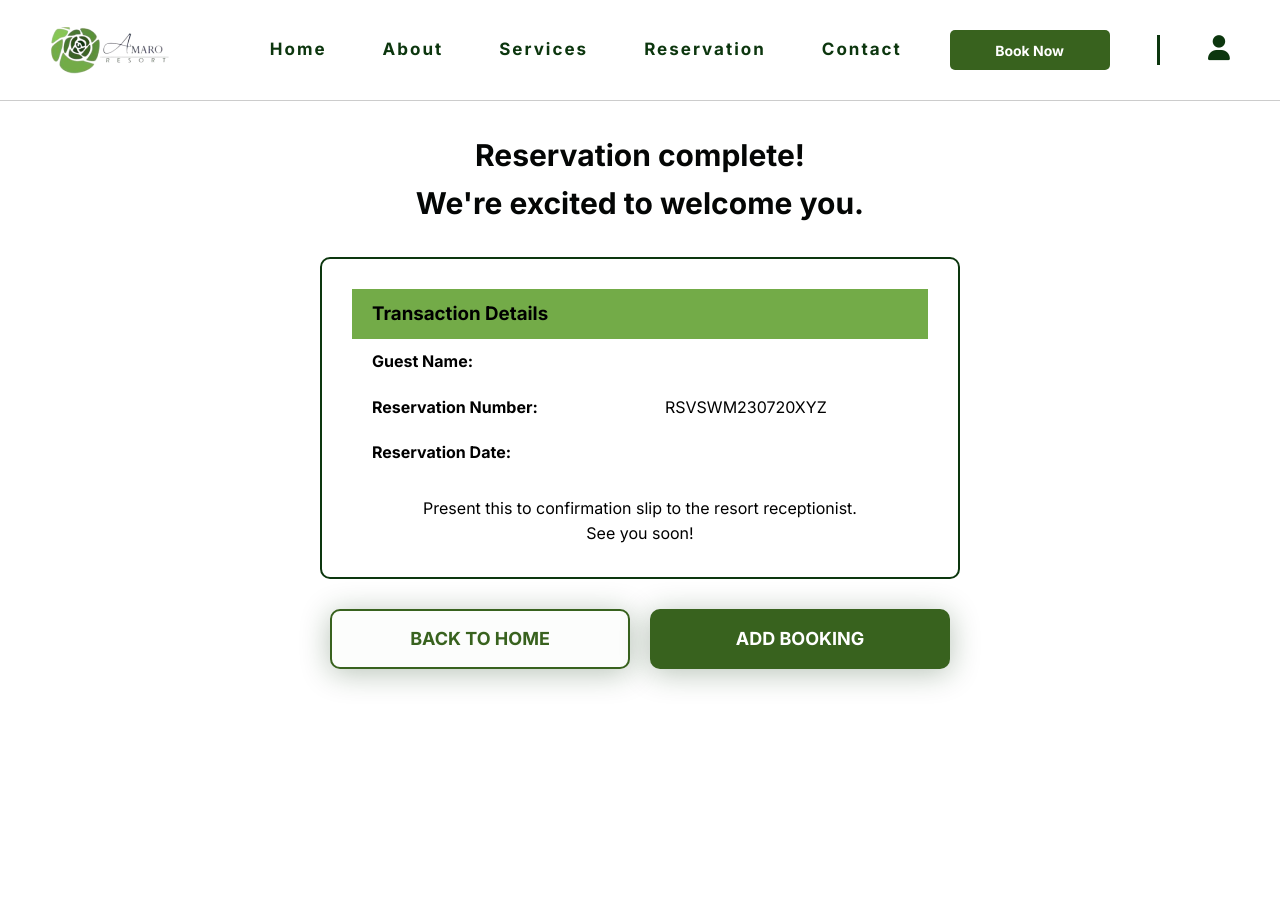
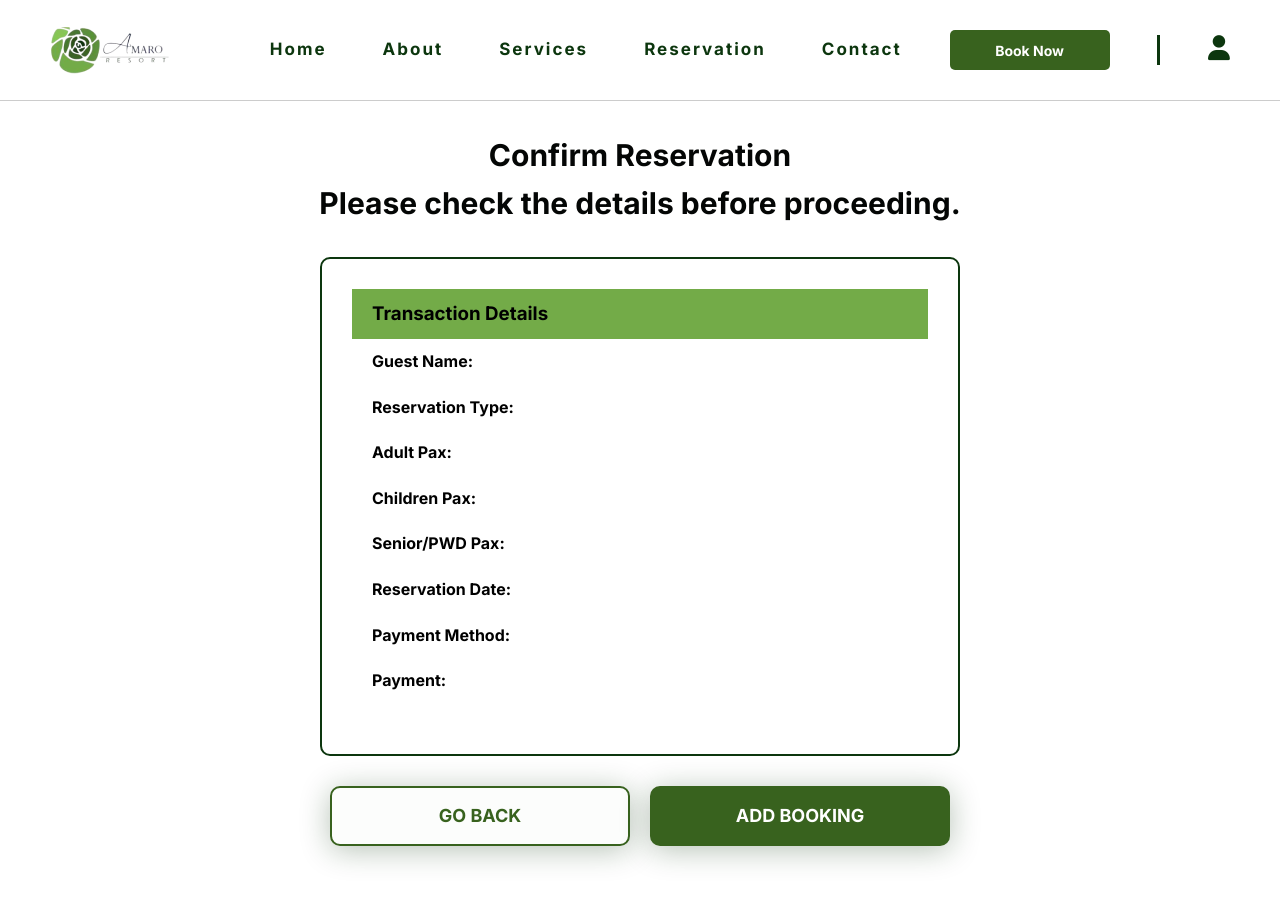
Before and after one commit to rockyroed/amaro-resort-php, a PHP site: page /confirmation.php in a window 1280 px wide. Before the commit the page ends 687 px from the top, so only its background shows below. Run offline with PHP 8.4, Linux system fonts and the light colour scheme; data that the repository does not hold is empty; some libraries are stand-ins or nearby versions.

Commit message:
Modify confirmation

```diff
--- a/confirmation.php
+++ b/confirmation.php
@@ -74,8 +74,8 @@
     <section id="bookingSummary">
       <div class="summary-container">
         <span class="section-phrase">
-          Reservation complete! <br />
-          We're excited to welcome you.
+          Confirm Reservation <br />
+          Please check the details before proceeding.
         </span>
         <div class="booking-summary-container">
           <div class="details-container">
@@ -88,9 +88,33 @@
             </div>
 
             <!-- Reservation Number -->
-            <div class="section-details">
+            <!-- <div class="section-details">
               <span>Reservation Number:</span>
               <p>RSVSWM230720XYZ</p>
+            </div> -->
+
+            <!-- Reservation Type -->
+            <div class="section-details">
+              <span>Reservation Type:</span>
+              <p><?php echo $reservationtype ?></p>
+            </div>
+
+            <!-- Adult Pax -->
+            <div class="section-details">
+              <span>Adult Pax:</span>
+              <p><?php echo $Adult ?></p>
+            </div>
+
+            <!-- Children Pax -->
+            <div class="section-details">
+              <span>Children Pax:</span>
+              <p><?php echo $Children ?></p>
+            </div>
+
+            <!-- Senior/PWD Pax -->
+            <div class="section-details">
+              <span>Senior/PWD Pax:</span>
+              <p><?php echo $SeniorPWD ?></p>
             </div>
 
             <!-- Reservation Date -->
@@ -98,14 +122,26 @@
               <span>Reservation Date:</span>
               <p><?php echo $date ?></p>
             </div>
+
+            <!-- Payment Method -->
+            <div class="section-details">
+              <span>Payment Method:</span>
+              <p><?php echo $paymentmethod ?></p>
+            </div>
+
+            <!-- Payment -->
+            <div class="section-details">
+              <span>Payment:</span>
+              <p><?php echo $payment ?></p>
+            </div>
           </div>
 
-          <p> Present this to confirmation slip to the resort receptionist. <br> See you soon! </p>
+          <!-- <p> Present this to confirmation slip to the resort receptionist. <br> See you soon! </p> -->
 
           </div>
           <div class="cta-buttons">
             <a href="index.php" id="backToHome">
-              <button type="button" class="secondary-btn">BACK TO HOME</button>
+              <button type="button" class="secondary-btn">GO BACK</button>
             </a>
             <a href="reservation.html" id="addBooking">
               <button type="submit" class="primary-btn">
```
